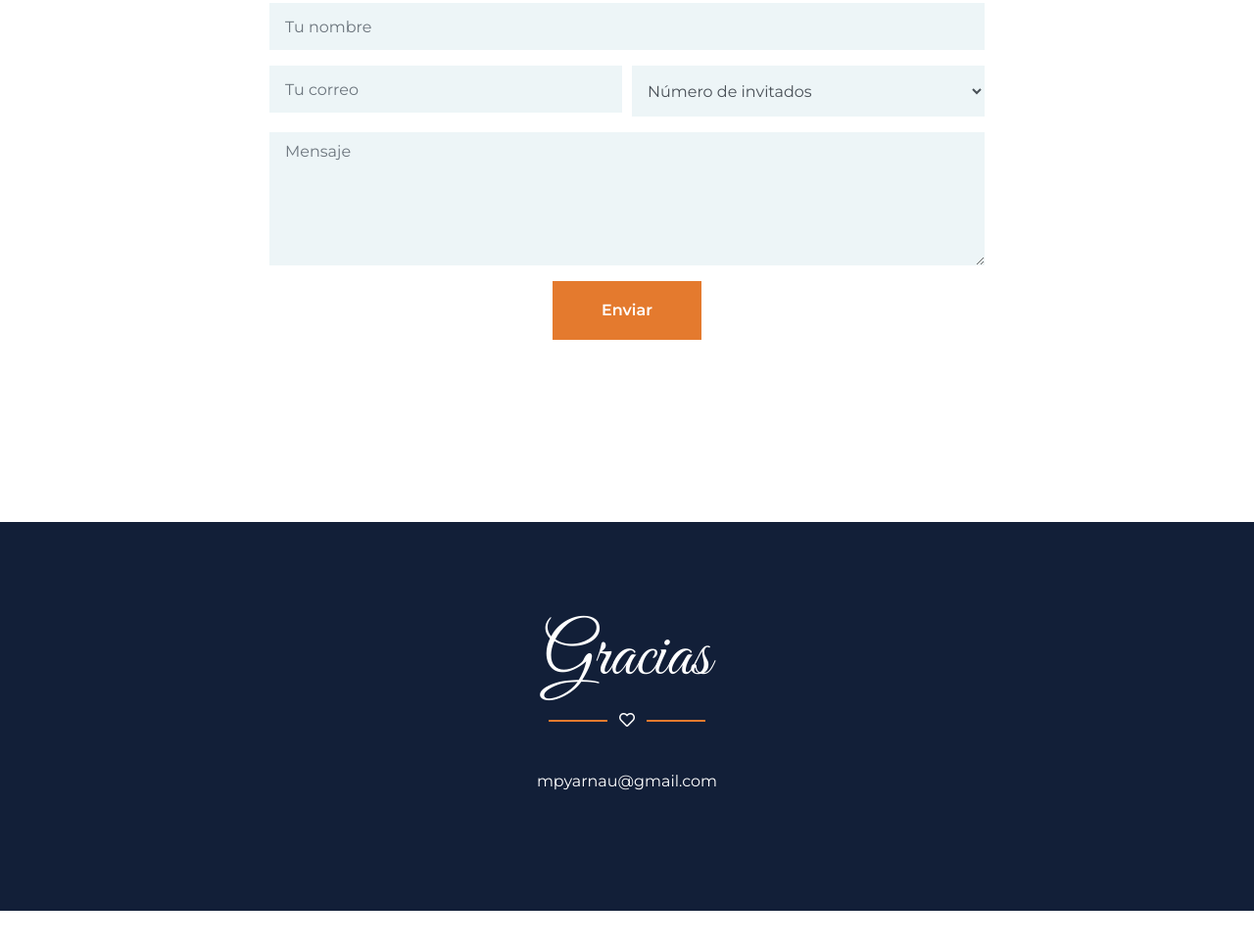
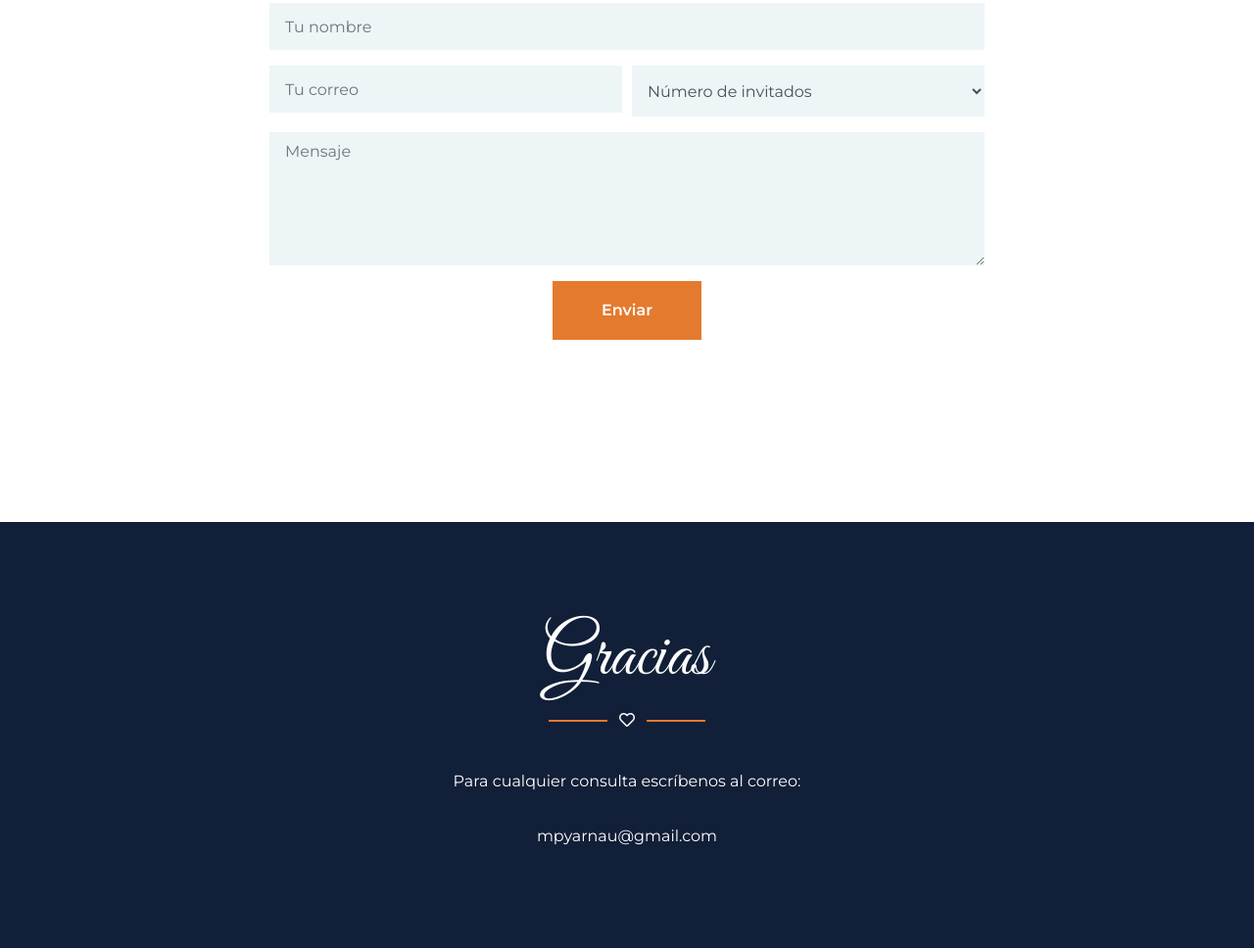
Before and after one commit to mpyarnau/mpyarnau.github.io, a plain HTML site: page index.html in a window 1280 px wide. Shown: the part 5953-6921 px from the top of the page at 98% size. Before the commit the page ends 6883 px from the top, so only its background shows below. Drawn offline with nearby package versions, Linux system fonts and the light colour scheme; files that its build step writes are made by us from their sources.

Commit message:
cambios index

```diff
--- a/index.html
+++ b/index.html
@@ -393,10 +393,14 @@
         <div class="container text-center py-5">
             <div class="section-title position-relative text-center">
                 <h1 class="font-secondary display-3 text-white">Gracias</h1>
+
                 <i class="far fa-heart text-white"></i>
             </div>
             <div class="d-flex justify-content-center py-2">
-                <p class="text-white" href="#">mpyarnau@gmail.com</p>
+                <p class="text-white">Para cualquier consulta escríbenos al correo: </p>
+            </div>
+            <div class="d-flex justify-content-center py-2">
+                <p class="text-white">mpyarnau@gmail.com</p>
             </div>
          </div>
     </div>
```
Also changed, not shown: img/carousel-3.jpg, img/gallery-1.jpg, img/gallery-2.jpg, img/gallery-3.jpg, img/gallery-4.jpg, img/gallery-5.jpg, img/gallery-6.jpg, img/gallery.jpg.
